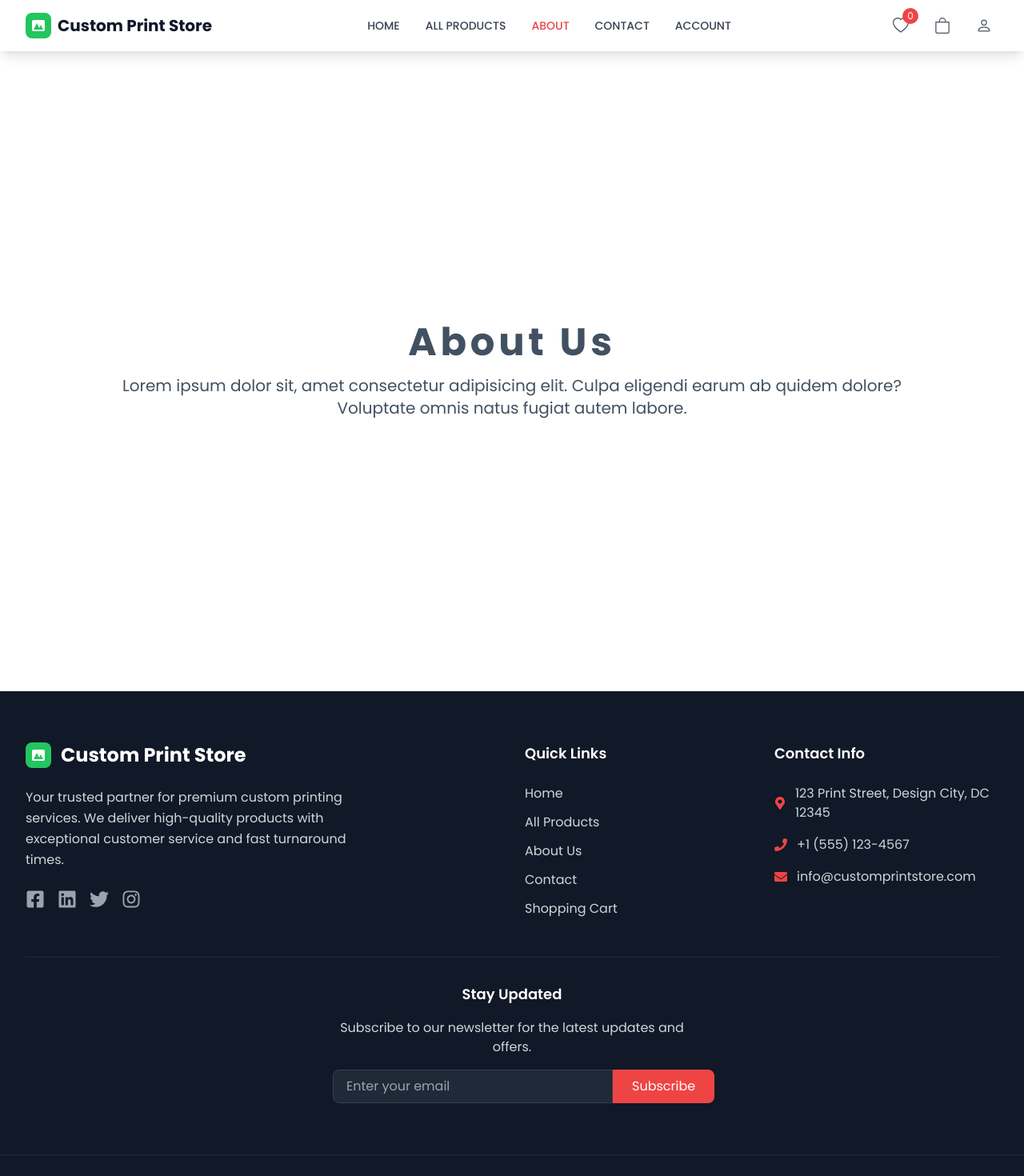
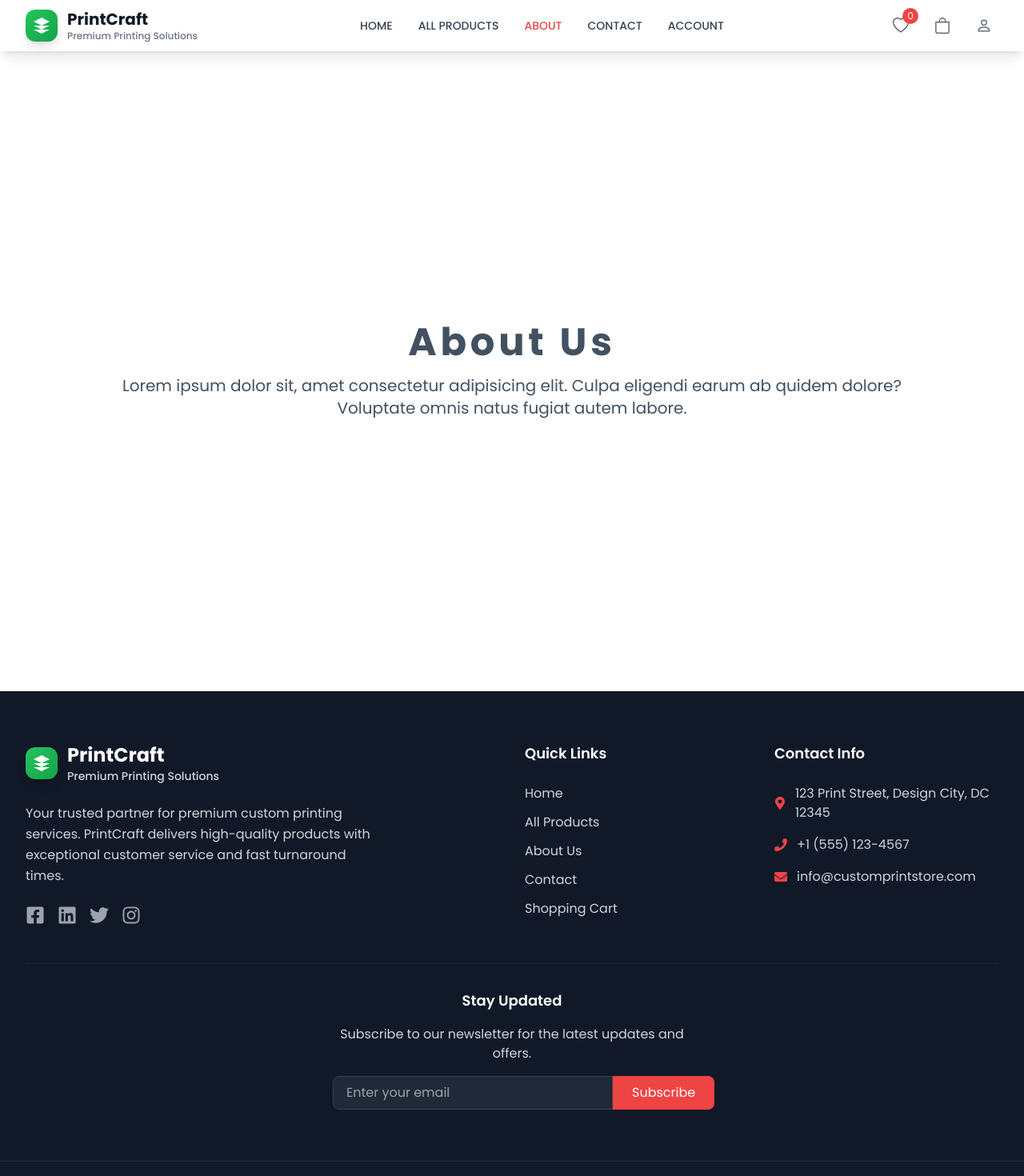
Before and after one commit to Himmu5/Ecommerce-Site-TypeScript, a React (Vite) app: page /About in a window 1280 px wide. Shown: the top 1470 px of the page at 80% size. Built offline with nearby package versions, Linux system fonts and the light colour scheme.

Commit message:
Enhance branding: Update logo and company name to "PrintCraft" in Nav and Footer components, improving visual consistency and user recognition. Adjust styles for better aesthetics and readability.

```diff
--- a/src/Component/Home-Page/Nav/Nav.tsx
+++ b/src/Component/Home-Page/Nav/Nav.tsx
@@ -17,13 +17,16 @@ const Nav: FC<P> = () => {
             <div className="max-w-7xl mx-auto px-4 sm:px-6 lg:px-8">
                 <div className="flex justify-between items-center h-16">
                     {/* Logo */}
-                    <Link to="/" className="flex-shrink-0 flex items-center space-x-2">
-                        <div className="w-8 h-8 bg-green-500 rounded-lg flex items-center justify-center">
-                            <svg className="w-5 h-5 text-white" fill="currentColor" viewBox="0 0 20 20">
-                                <path fillRule="evenodd" d="M4 3a2 2 0 00-2 2v10a2 2 0 002 2h12a2 2 0 002-2V5a2 2 0 00-2-2H4zm12 12H4l4-8 3 6 2-4 3 6z" clipRule="evenodd" />
+                    <Link to="/" className="flex-shrink-0 flex items-center space-x-3">
+                        <div className="w-10 h-10 bg-gradient-to-br from-green-500 to-green-600 rounded-xl flex items-center justify-center shadow-lg">
+                            <svg className="w-6 h-6 text-white" fill="currentColor" viewBox="0 0 24 24">
+                                <path d="M12 2L2 7l10 5 10-5-10-5zM2 17l10 5 10-5M2 12l10 5 10-5"/>
                             </svg>
                         </div>
-                        <span className="text-xl font-bold text-gray-900">Custom Print Store</span>
+                        <div className="flex flex-col">
+                            <span className="text-xl font-bold text-gray-900 leading-tight">PrintCraft</span>
+                            <span className="text-xs text-gray-500 font-medium">Premium Printing Solutions</span>
+                        </div>
                     </Link>
 
                     {/* Desktop Navigation */}
--- a/src/Component/Ui-Component/Footer.tsx
+++ b/src/Component/Ui-Component/Footer.tsx
@@ -18,15 +18,18 @@ function Footer() {
           {/* Company Info */}
           <div className="lg:col-span-2">
             <div className="flex items-center mb-6">
-              <div className="w-8 h-8 bg-green-500 rounded-lg flex items-center justify-center mr-3">
-                <svg className="w-5 h-5 text-white" fill="currentColor" viewBox="0 0 20 20">
-                  <path fillRule="evenodd" d="M4 3a2 2 0 00-2 2v10a2 2 0 002 2h12a2 2 0 002-2V5a2 2 0 00-2-2H4zm12 12H4l4-8 3 6 2-4 3 6z" clipRule="evenodd" />
+              <div className="w-10 h-10 bg-gradient-to-br from-green-500 to-green-600 rounded-xl flex items-center justify-center mr-3 shadow-lg">
+                <svg className="w-6 h-6 text-white" fill="currentColor" viewBox="0 0 24 24">
+                  <path d="M12 2L2 7l10 5 10-5-10-5zM2 17l10 5 10-5M2 12l10 5 10-5"/>
                 </svg>
               </div>
-              <h2 className="text-2xl font-bold">Custom Print Store</h2>
+              <div className="flex flex-col">
+                <h2 className="text-2xl font-bold text-white">PrintCraft</h2>
+                <span className="text-sm text-gray-300 font-medium">Premium Printing Solutions</span>
+              </div>
             </div>
             <p className="text-gray-300 mb-6 max-w-md leading-relaxed">
-              Your trusted partner for premium custom printing services. We deliver
+              Your trusted partner for premium custom printing services. PrintCraft delivers
               high-quality products with exceptional customer service and fast turnaround times.
             </p>
             <div className="flex space-x-4">
@@ -121,7 +124,7 @@ function Footer() {
         <div className="max-w-7xl mx-auto px-4 sm:px-6 lg:px-8 py-6">
           <div className="flex flex-col md:flex-row justify-between items-center">
             <p className="text-gray-400 text-sm">
-              © 2024 Custom Print Store. All rights reserved.
+              © 2024 PrintCraft. All rights reserved.
             </p>
             <div className="flex space-x-6 mt-4 md:mt-0">
               <a href="#" className="text-gray-400 hover:text-white text-sm transition-colors duration-200">
```
